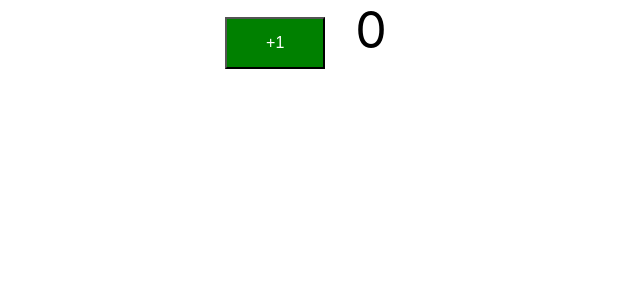
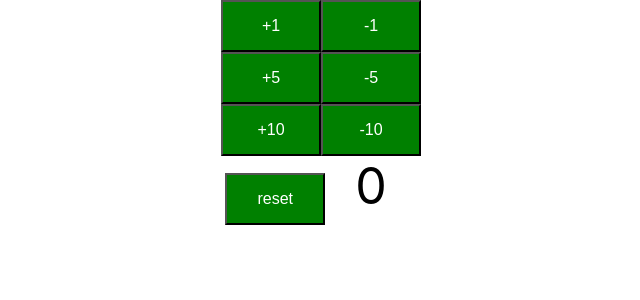
Before and after one commit to kundan621/fullstack, a React (Create React App) app in the folder frontend/todo-app/: page / in a window 1280 px wide. Shown: the top 300 px of the page, without its empty margins (319-959 px from the left). Built offline with nearby package versions, Linux system fonts and the light colour scheme.

Commit message:
counter done

```diff
--- a/frontend/todo-app/src/components/counter/Counter.jsx
+++ b/frontend/todo-app/src/components/counter/Counter.jsx
@@ -1,27 +1,45 @@
-import { Component } from 'react';
-import './counter.scss';
-export default class counter extends Component {
+import { Component } from "react";
+import CounterButton from "./CounterButton";
 
+export default class Counter extends Component {
     constructor(){
         super();
         this.state={
-            counter:0
+            counter:0,
+
         }
         this.increment=this.increment.bind(this);
+        this.decrement=this.decrement.bind(this);
+        this.reset=this.reset.bind(this);
     }
-
-    render(){
+    render() {
       return (
         <div className="Counter">
-        <button onClick={this.increment}>+1</button>
+           <CounterButton by ={1} incrementMethod={this.increment} decrementMethod={this.decrement} />
+           <CounterButton by={5} incrementMethod={this.increment} decrementMethod={this.decrement}/>
+           <CounterButton by={10} incrementMethod={this.increment} decrementMethod={this.decrement}/>
+           <button onClick={this.reset}>reset</button>
            <span className="count">{this.state.counter}</span>
+
         </div>
       );
     }
 
-     increment(){
+    increment(by){
+        console.log('increment from parent')
       this.setState({
-            counter: this.state.counter+1,
+            counter: this.state.counter+by
+        });
+    }
+
+    decrement(by){
+      this.setState({
+            counter: this.state.counter-by
+        });
+    }
+    reset(){
+        this.setState({
+              counter: 0
           });
       }
   }
--- /dev/null
+++ b/frontend/todo-app/src/components/counter/CounterButton.jsx
@@ -0,0 +1,41 @@
+import { Component } from 'react';
+import './counter.scss';
+export default class  CounterButton extends Component {
+
+    constructor(){
+        super();
+        this.state={
+            counter:0,
+
+        }
+        this.increment=this.increment.bind(this);
+        this.decrement=this.decrement.bind(this);
+    }
+
+    render(){
+    return (
+      <div className="CounterButton">
+        <button onClick={this.increment}>+{this.props.by}</button>
+        <button onClick={this.decrement}>-{this.props.by}</button>
+        {/* <span className="count">{this.state.counter}</span> */}
+      </div>
+    );
+    }
+
+     increment(){
+        this.setState({
+            counter: this.state.counter+this.props.by
+        });
+        this.props.incrementMethod(this.props.by);
+    }
+    decrement(){
+        this.setState({
+            counter: this.state.counter-this.props.by
+        });
+        this.props.decrementMethod(this.props.by);
+    }
+}
+//if nothing given set default by=1
+CounterButton.defaultProps={
+    by:1
+}
```
Lines whose indentation alone changed are shown as unchanged.
